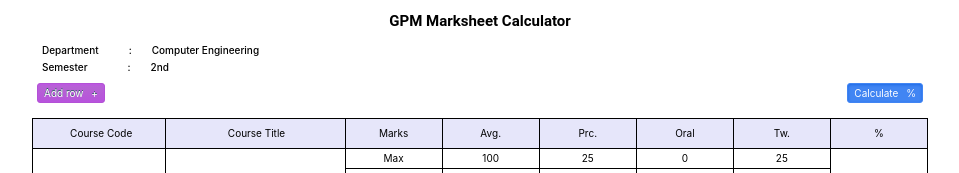
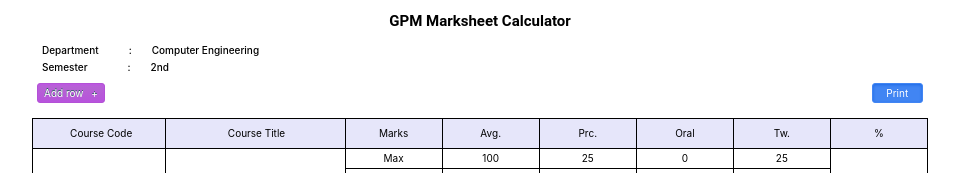
Before and after one commit to code-squads/gcalculator, a React (Create React App) app: page /calculator in a window 1280 px wide. Shown: the top 173 px of the page, without its empty margins (160-1119 px from the left). Built offline with nearby package versions, Linux system fonts and the light colour scheme.

Commit message:
fix(button): removed '&:active' part
Signed-off-by: Aniruddha Shriwant <aniruddhashriwant@gmail.com>

```diff
--- a/src/Header.js
+++ b/src/Header.js
@@ -6,7 +6,7 @@ import {
   DepPart,
   SemPart,
   AddRowButton,
-  CalcPerButton,
+  PrintButton,
   ButtonBox,
 } from "./styledComponents/Header";
 
@@ -41,7 +41,7 @@ const Header = (props) => {
       </DepSemBox>
       <ButtonBox>
         <AddRowButton>Add row&ensp;&nbsp;+</AddRowButton>
-        <CalcPerButton>Calculate&ensp;&nbsp;%</CalcPerButton>
+        <PrintButton>&ensp;&nbsp;Print&ensp;&nbsp;</PrintButton>
       </ButtonBox>
     </HeaderBox>
   );
--- a/src/styledComponents/Header.js
+++ b/src/styledComponents/Header.js
@@ -66,14 +66,9 @@ export const AddRowButton = styled.button`
     background: linear-gradient(to bottom, #b753db 5%, #b566d2 100%);
     background-color: #b753db;
   }
-
-  &:active {
-    position: relative;
-    top: 1px;
-  }
 `;
 
-export const CalcPerButton = styled.button`
+export const PrintButton = styled.button`
   box-shadow: inset 0px 1px 3px 0px #1c69e6;
   background: linear-gradient(to bottom, #4185f3 5%, #4185f3 100%);
   background-color: #4185f3;
@@ -95,9 +90,4 @@ export const CalcPerButton = styled.button`
     background: linear-gradient(to bottom, #4185f3 5%, #4185f3 100%);
     background-color: #4185f3;
   }
-
-  &:active {
-    position: relative;
-    top: 1px;
-  }
 `;
```
